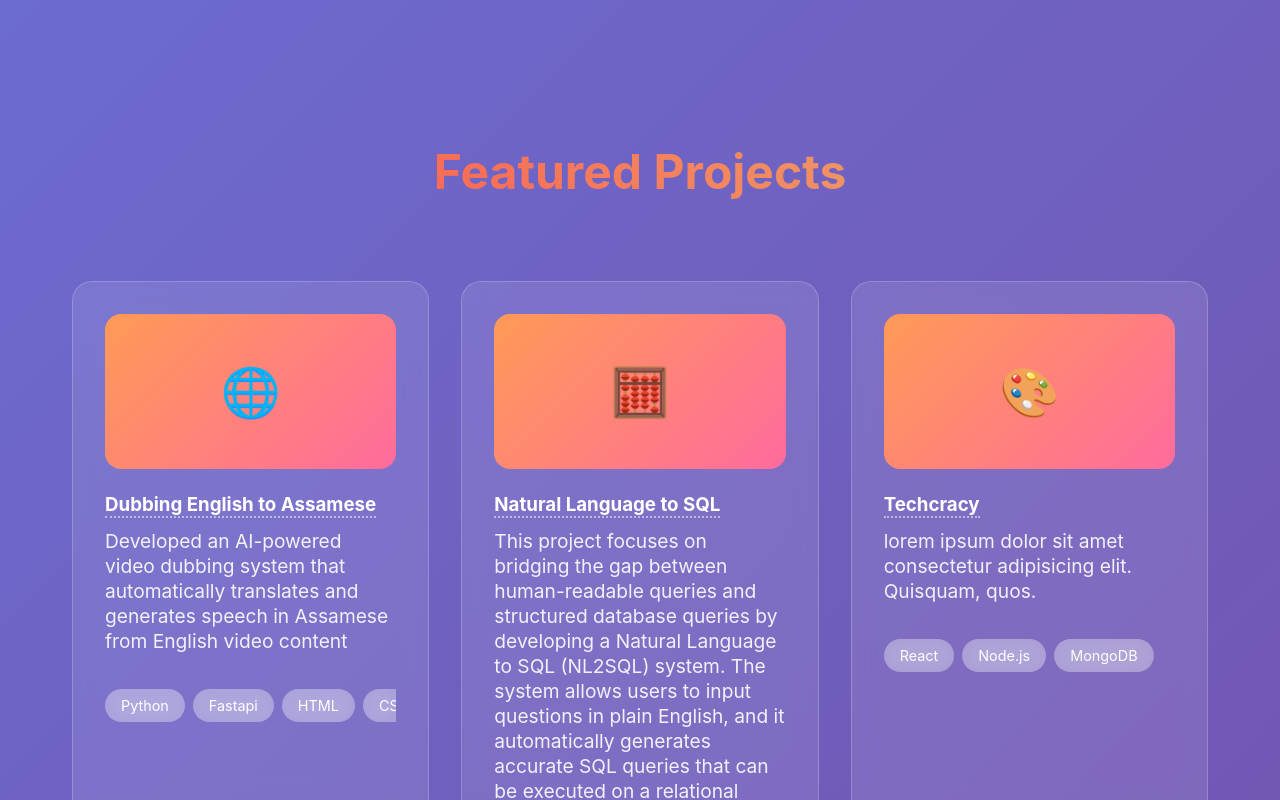
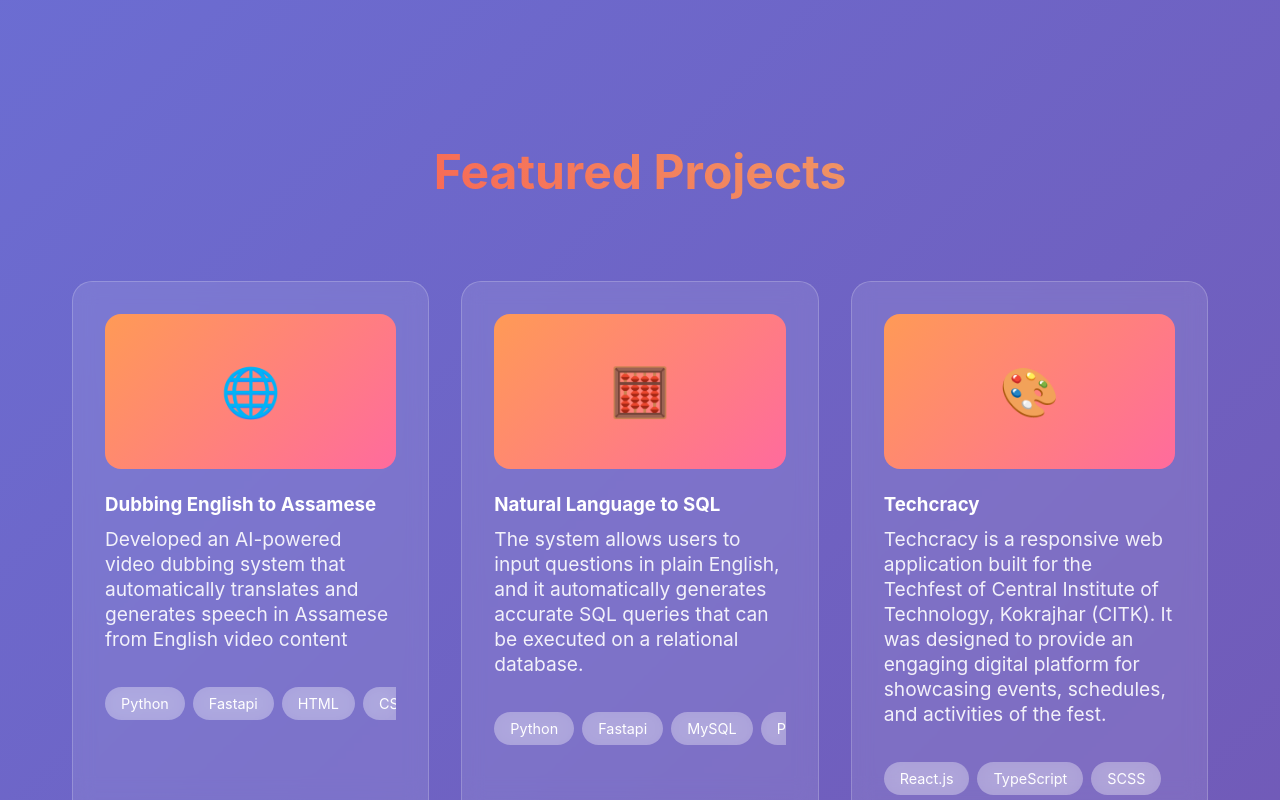
Before and after one commit to krishna-057/Portfolio_1, a React (Vite) app: page / in a window 1280 px wide. Shown: the part 2000-2800 px from the top of the page. Built offline with nearby package versions, Linux system fonts and the light colour scheme.

Commit message:
Updating  the Project.jsx

```diff
--- a/src/component/Projects.jsx
+++ b/src/component/Projects.jsx
@@ -13,6 +13,8 @@ function Projects() {
         "HTML",
         "CSS",
         "JavaScript",
+        "Kaagle",
+        "Pyngrok",
         "Whisper(OpenAI)",
         "NLLB-200(Meta)",
         "Indic-parler-TTS(AI4Bharat)",
@@ -23,18 +25,26 @@ function Projects() {
     {
       title: "Natural Language to SQL",
       description:
-        "This project focuses on bridging the gap between human-readable queries and structured database queries by developing a Natural Language to SQL (NL2SQL) system. The system allows users to input questions in plain English, and it automatically generates accurate SQL queries that can be executed on a relational database.",
-      tech: ["Python", "Fastapi", "MySQL", "HTML", "CSS", "JavaScript"],
+        "The system allows users to input questions in plain English, and it automatically generates accurate SQL queries that can be executed on a relational database.",
+      tech: ["Python", "Fastapi", "MySQL", "PyTorch","Pyngrok","ChatDB/natural-sql-7b","Jupyter", "HTML", "CSS", "JavaScript"],
       icon: "🧮",
       link: "https://github.com/krishna-057/Natural_Language_to_SQL",
     },
     {
       title: "Techcracy",
       description:
-        "lorem ipsum dolor sit amet consectetur adipisicing elit. Quisquam, quos.",
-      tech: ["React", "Node.js", "MongoDB"],
+        "Techcracy is a responsive web application built for the Techfest of Central Institute of Technology, Kokrajhar (CITK). It was designed to provide an engaging digital platform for showcasing events, schedules, and activities of the fest.",
+      tech: ["React.js", "TypeScript", "SCSS"],
       icon: "🎨",
       link: "https://github.com/krishna-057/Techcracy",
+    },
+    {
+      title: "User Authentication System",
+      description:
+        "User Authentication System is a full-stack backend application built to handle secure user registration, login, and protected routes. It ensures password safety, role-based access, and token-based session management. It has modern UI to interact with authentication flows (sign up, login, profile, etc.).",
+      tech: ["Node.js", "MongoDB", "Mongoose","Express.js","JWT","Bcrypt","CORS"],
+      icon: "🎨",
+      link: "https://github.com/krishna-057/user-authentication-system",
     },
   ];
 
@@ -78,7 +88,7 @@ function Projects() {
                   display: "inherit",
                 }}
               >
-                <h3 style={{borderBottom: "2px dotted rgba(255, 255, 255, 0.504)"}}>{project.title}</h3>
+                <h3 style={{borderBottom: "2px dotted rgba(255, 255, 255, 0.504), cursor:'pointer'"}}>{project.title}</h3>
                     </a>
                     <br />
                     <p>{project.description}</p>
```
